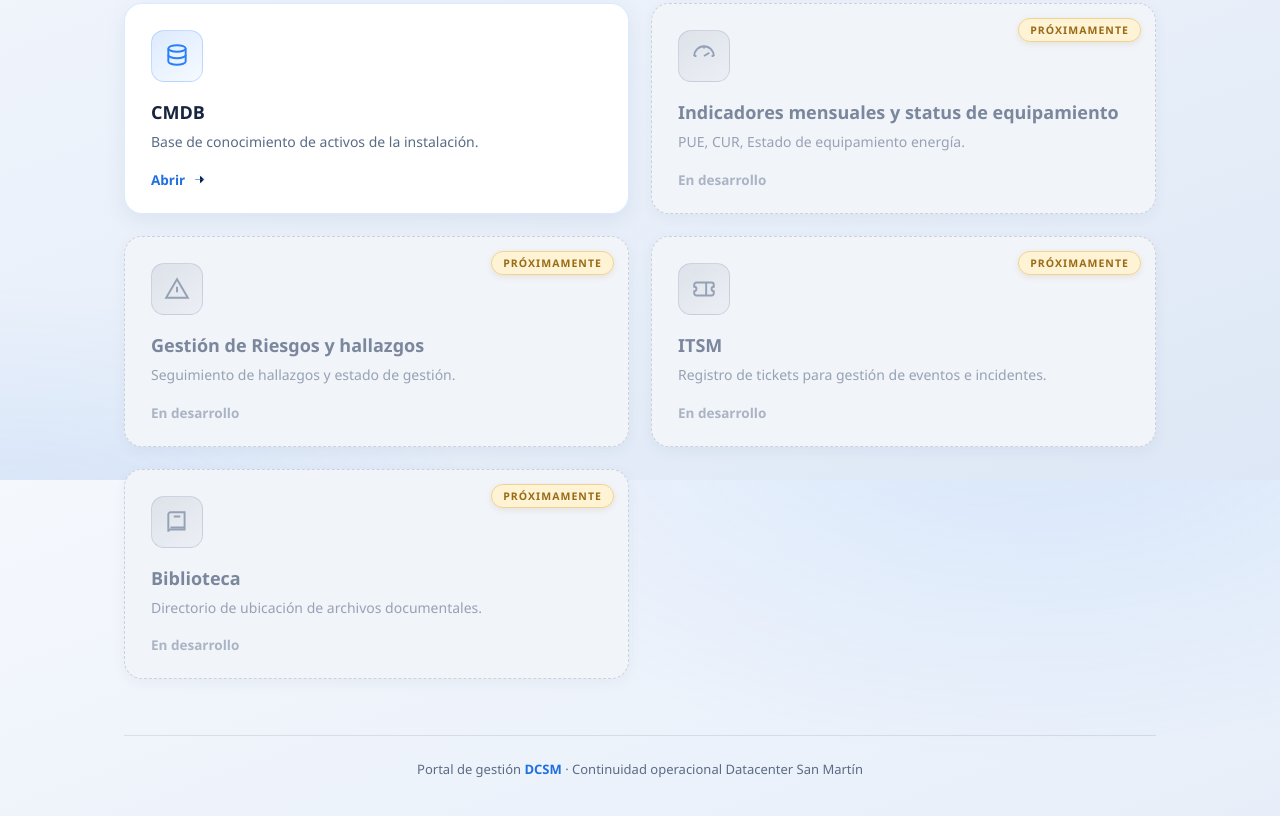
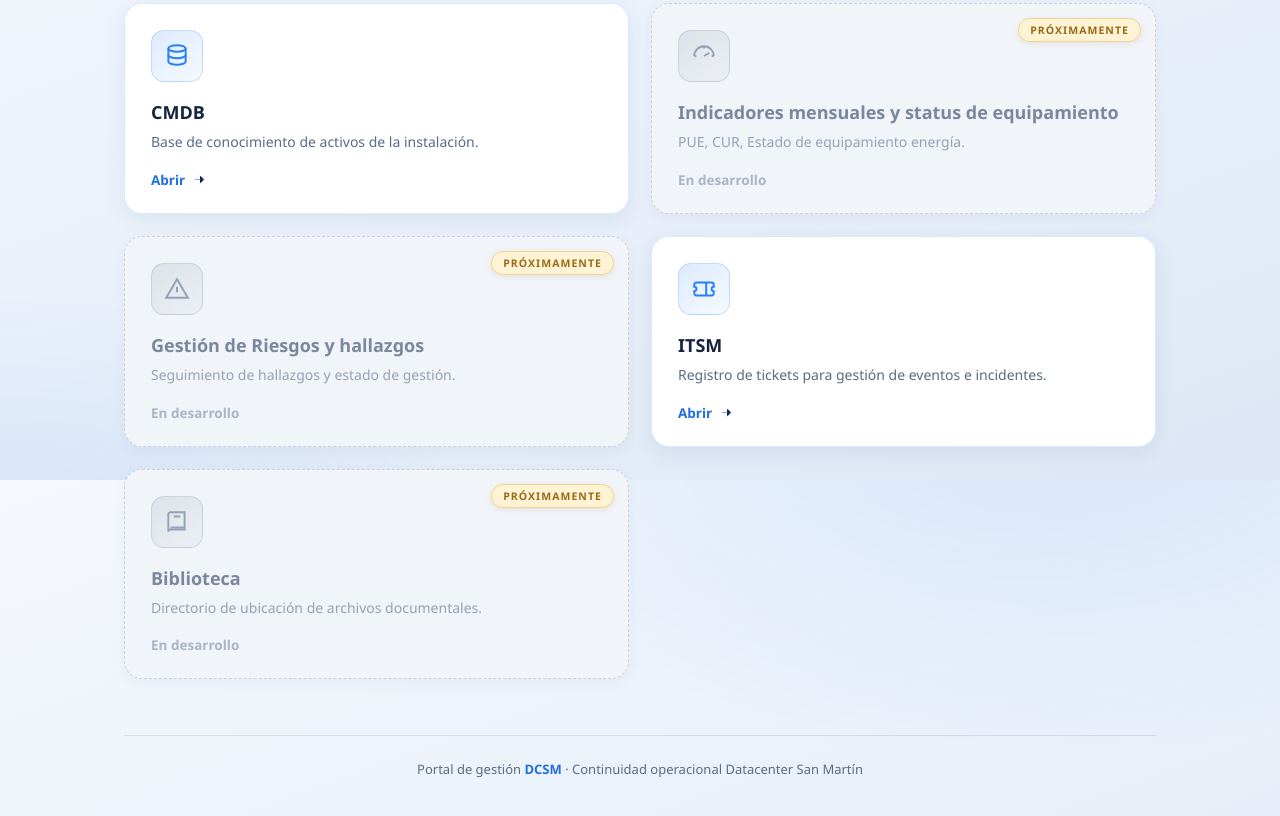
Before and after one commit to AerialMeister/portal-dcsm, a plain HTML site: page index.html in a window 1280 px wide. Shown: the part 1120-1936 px from the top of the page. Drawn offline with Linux system fonts and the light colour scheme.

Commit message:
Habilitar ITSM en portal

```diff
--- a/index.html
+++ b/index.html
@@ -220,13 +220,12 @@
       <span class="go">En desarrollo</span>
     </div>
 
-    <div class="card soon" aria-disabled="true">
-      <span class="soon-tag">Próximamente</span>
+    <a class="card" href="https://aerialmeister.github.io/itsm-icetel/" target="_blank" rel="noopener">
       <div class="icon"><svg viewBox="0 0 24 24"><path d="M3 8a2 2 0 0 1 2-2h14a2 2 0 0 1 2 2v2a2 2 0 0 0 0 4v2a2 2 0 0 1-2 2H5a2 2 0 0 1-2-2v-2a2 2 0 0 0 0-4V8z"/><path d="M14 6v12"/></svg></div>
       <h2>ITSM</h2>
       <p>Registro de tickets para gestión de eventos e incidentes.</p>
-      <span class="go">En desarrollo</span>
-    </div>
+      <span class="go">Abrir <svg viewBox="0 0 24 24" stroke="currentColor"><path d="M5 12h14M13 6l6 6-6 6"/></svg></span>
+    </a>
 
     <div class="card soon" aria-disabled="true">
       <span class="soon-tag">Próximamente</span>
```
